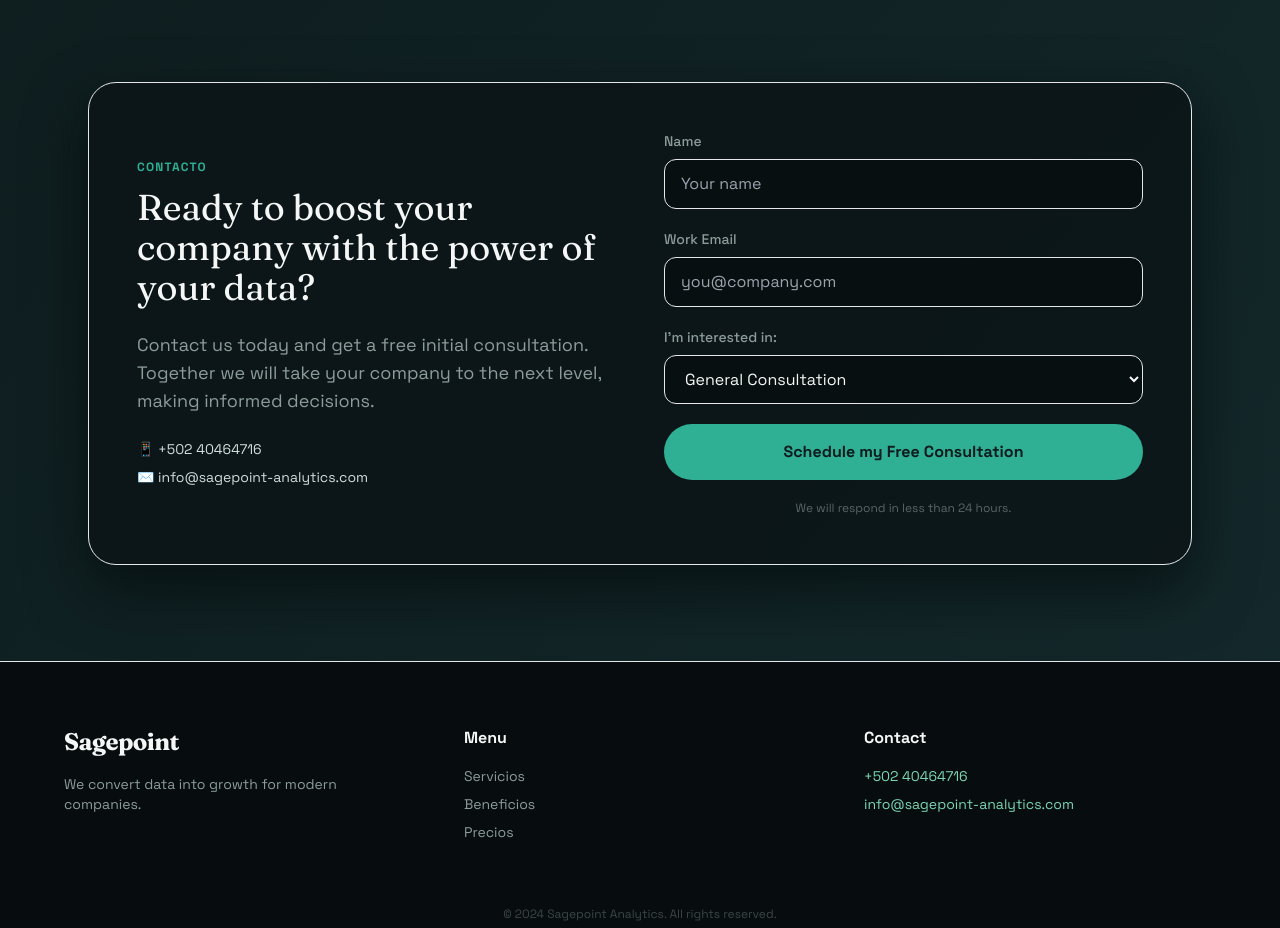
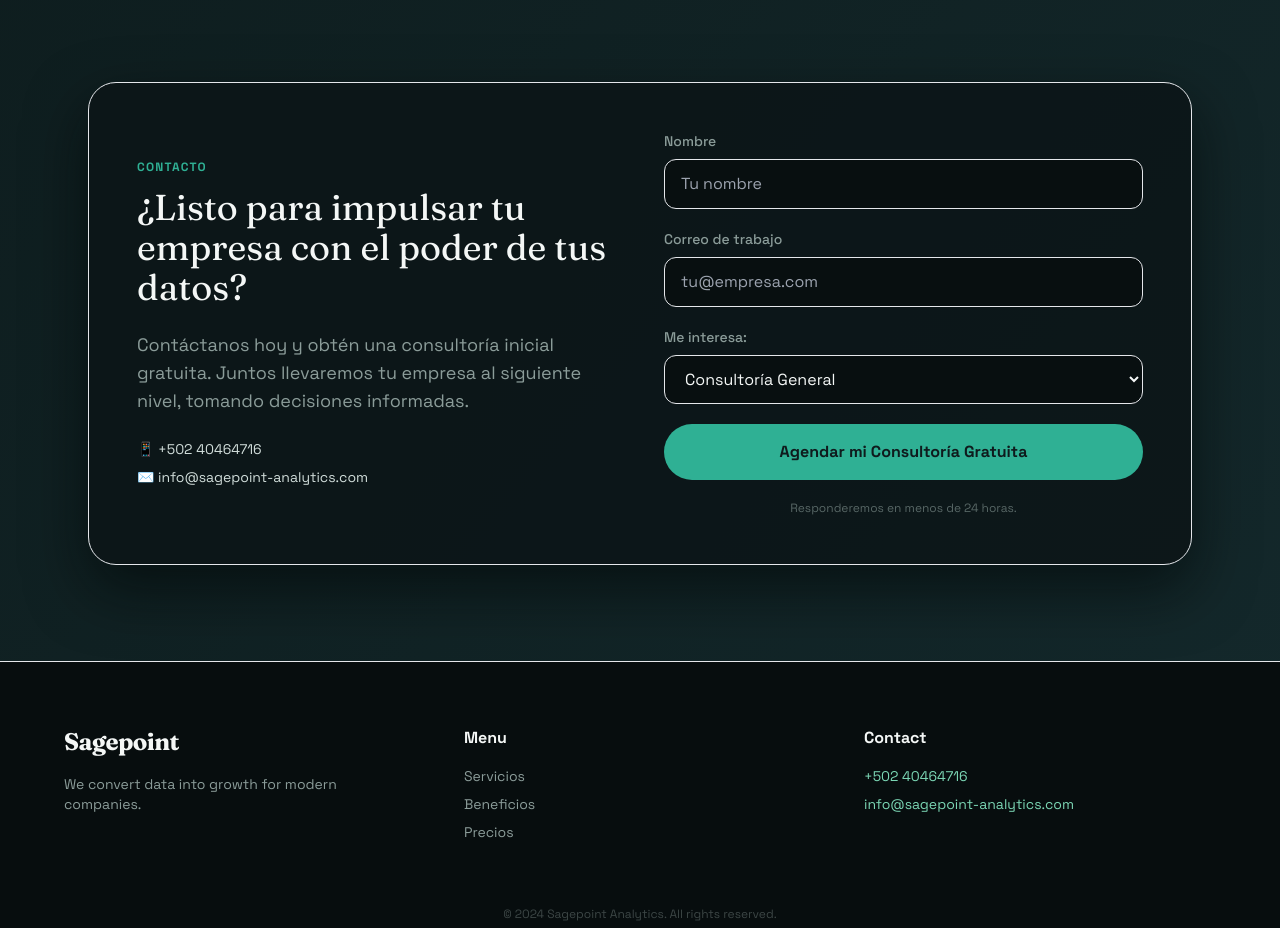
Before and after one commit to AnibalFuentesM/sagepoint-voice-assistant, a React (Vite) app: page / in a window 1280 px wide. Shown: the part 3080-4008 px from the top of the page. Built offline with nearby package versions, Linux system fonts and the light colour scheme; no server answers.

Commit message:
Internationalize contact information and translate contact section to Spanish

```diff
--- a/App.tsx
+++ b/App.tsx
@@ -99,26 +99,28 @@ const content = {
     },
     contact: {
       subtitle: "CONTACTO",
-      title: "Ready to boost your company with the power of your data?",
-      description: "Contact us today and get a free initial consultation. Together we will take your company to the next level, making informed decisions.",
+      title: "¿Listo para impulsar tu empresa con el poder de tus datos?",
+      description: "Contáctanos hoy y obtén una consultoría inicial gratuita. Juntos llevaremos tu empresa al siguiente nivel, tomando decisiones informadas.",
+      phone: "+502 40464716",
+      email: "info@sagepoint-analytics.com",
       form: {
-        name: "Name",
-        name_ph: "Your name",
-        email: "Work Email",
-        email_ph: "you@company.com",
-        service: "I'm interested in:",
+        name: "Nombre",
+        name_ph: "Tu nombre",
+        email: "Correo de trabajo",
+        email_ph: "tu@empresa.com",
+        service: "Me interesa:",
         options: {
-          general: "General Consultation",
-          basic: "Basic Plan ($300)",
-          pro: "Professional Plan ($600)",
-          custom: "Custom Solution"
+          general: "Consultoría General",
+          basic: "Plan Básico ($300)",
+          pro: "Plan Profesional ($600)",
+          custom: "Solución a Medida"
         },
-        details: "Tell us more details",
-        details_ph: "Describe your specific needs (data volume, current tools, goals...)",
-        submit: "Schedule my Free Consultation",
-        sending: "Sending...",
+        details: "Cuéntanos más detalles",
+        details_ph: "Describe tus necesidades específicas (volumen de datos, herramientas actuales, objetivos...)",
+        submit: "Agendar mi Consultoría Gratuita",
+        sending: "Enviando...",
         success: "¡Solicitud enviada!",
-        note: "We will respond in less than 24 hours.",
+        note: "Responderemos en menos de 24 horas.",
         error: "Error de conexión. Revisa constants.ts"
       }
     },
@@ -227,6 +229,8 @@ const content = {
       subtitle: "CONTACT",
       title: "Ready to boost your company with the power of your data?",
       description: "Contact us today and get a free initial consultation. Together we will take your company to the next level, making informed decisions.",
+      phone: "+502 40464716",
+      email: "info@sagepoint-analytics.com",
       form: {
         name: "Name",
         name_ph: "Your name",
@@ -566,13 +570,13 @@ function App() {
               </p>
               <div className="space-y-2 text-sm text-slate-400">
                 <p>
-                  <a href="https://wa.me/50240464716" target="_blank" rel="noopener noreferrer" className="hover:text-sage transition-colors">
-                    📱 +502 40464716
+                  <a href={`https://wa.me/${t.contact.phone.replace(/\D/g, '')}`} target="_blank" rel="noopener noreferrer" className="hover:text-sage transition-colors">
+                    📱 {t.contact.phone}
                   </a>
                 </p>
                 <p>
-                  <a href="mailto:info@sagepoint-analytics.com" className="hover:text-sage transition-colors">
-                    ✉️ info@sagepoint-analytics.com
+                  <a href={`mailto:${t.contact.email}`} className="hover:text-sage transition-colors">
+                    ✉️ {t.contact.email}
                   </a>
                 </p>
               </div>
@@ -668,8 +672,8 @@ function App() {
           <div>
             <h4 className="font-bold text-ink mb-4">{t.footer.contact}</h4>
             <div className="flex flex-col gap-2">
-              <a href="https://wa.me/50240464716" target="_blank" rel="noopener noreferrer" className="text-sm text-sage hover:underline">+502 40464716</a>
-              <a href="mailto:info@sagepoint-analytics.com" className="text-sm text-sage hover:underline">info@sagepoint-analytics.com</a>
+              <a href={`https://wa.me/${t.contact.phone.replace(/\D/g, '')}`} target="_blank" rel="noopener noreferrer" className="text-sm text-sage hover:underline">{t.contact.phone}</a>
+              <a href={`mailto:${t.contact.email}`} className="text-sm text-sage hover:underline">{t.contact.email}</a>
             </div>
           </div>
         </div>
```
